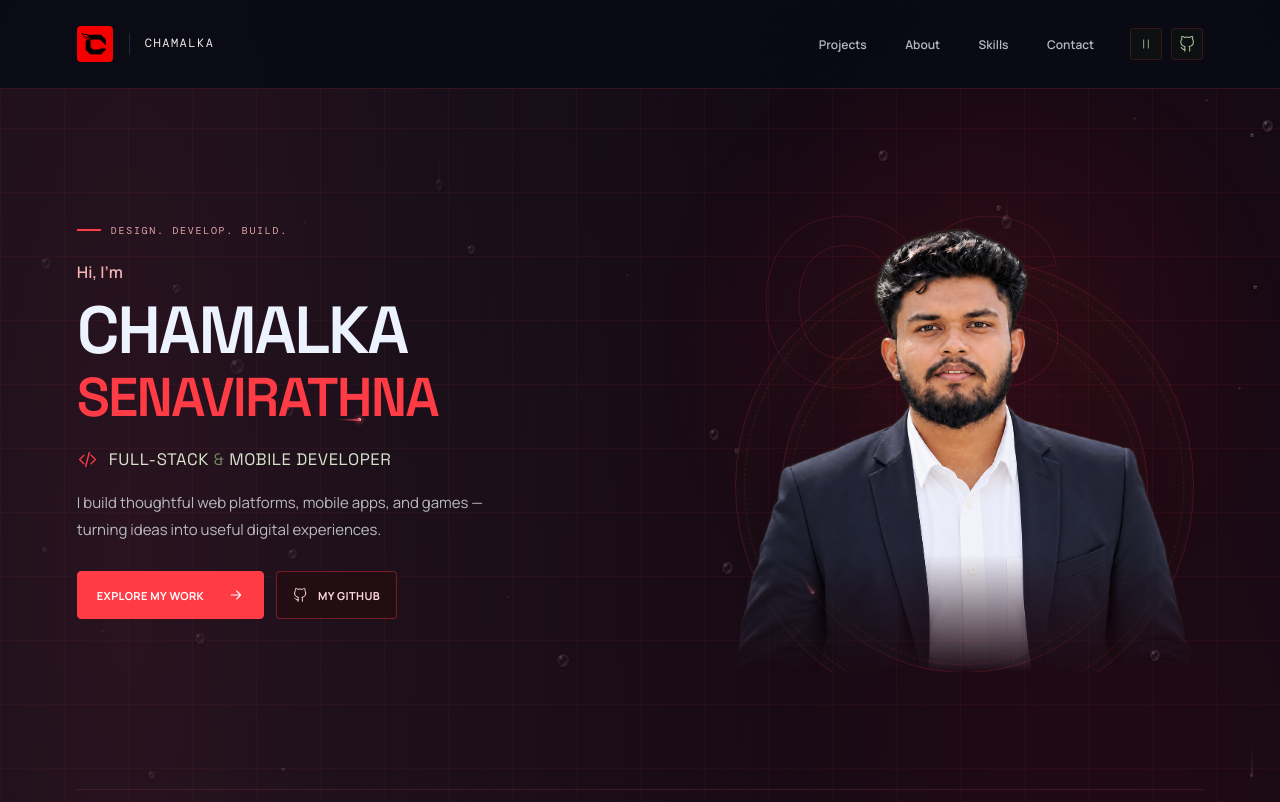
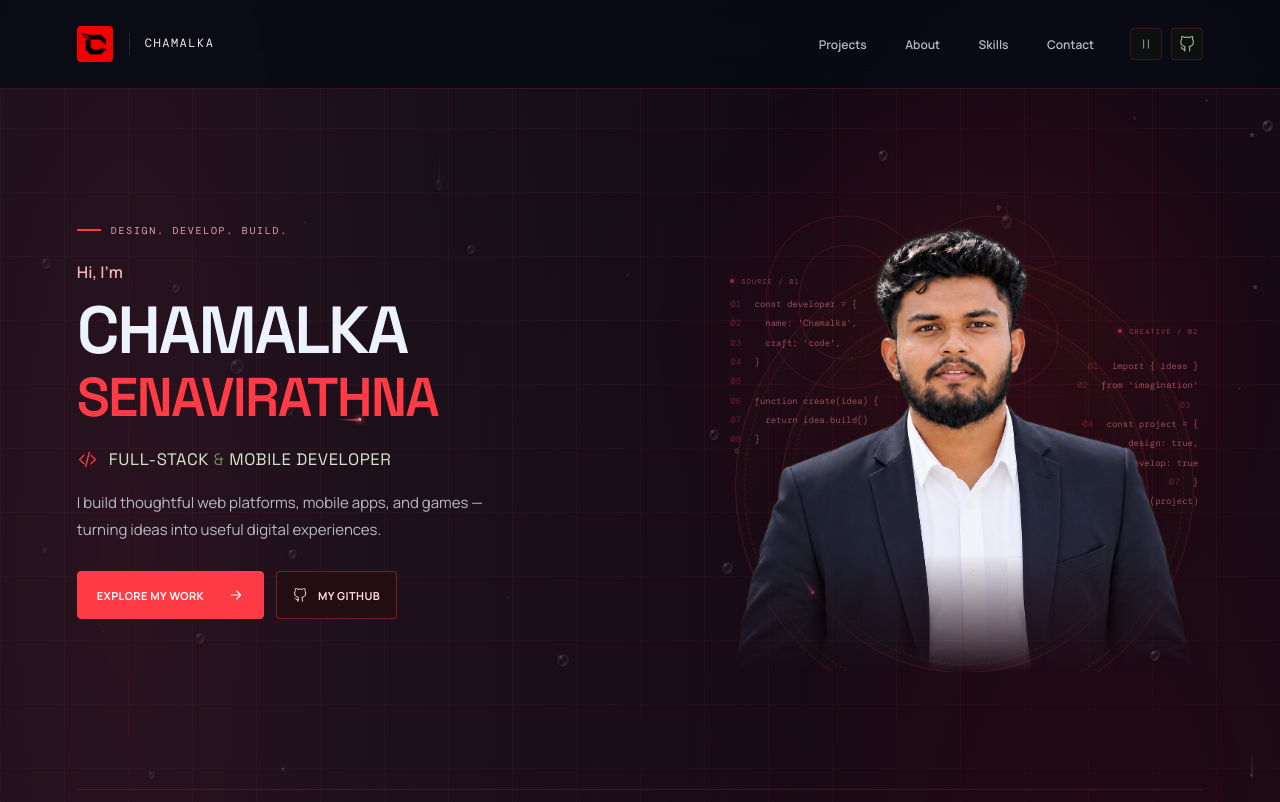
Before and after one commit to Sachith1227/portfolio, a React (Vite) app: page / in a window 1280 px wide. Shown: the top 802 px of the page. Built offline with nearby package versions, Linux system fonts and the light colour scheme.

Commit message:
Add animated code behind portrait

```diff
--- a/src/main.tsx
+++ b/src/main.tsx
@@ -8,6 +8,7 @@ import './styles/rain.css'
 import './styles/intro.css'
 import './styles/sections.css'
 import './styles/redesign.css'
+import './styles/portrait-code.css'
 import App from './App.tsx'
 
 createRoot(document.getElementById('root')!).render(
--- a/src/sections/Hero.tsx
+++ b/src/sections/Hero.tsx
@@ -5,7 +5,9 @@ export default function Hero() {
   return (
     <section className="hero container" id="home" aria-labelledby="hero-title">
       <div className="hero-copy">
-        <p className="hero-kicker enter"><span /> DESIGN. DEVELOP. BUILD.</p>
+        <p className="hero-kicker enter">
+          <span /> DESIGN. DEVELOP. BUILD.
+        </p>
         <p className="hero-greeting enter">Hi, I’m</p>
         <h1 className="enter" id="hero-title">
           <span className="hero-name-line hero-first-name">
@@ -30,13 +32,11 @@ export default function Hero() {
           </span>
         </div>
         <p className="hero-description enter">
-          I build thoughtful web platforms, mobile apps, and games — turning ideas into useful digital experiences.
+          I build thoughtful web platforms, mobile apps, and games — turning
+          ideas into useful digital experiences.
         </p>
         <div className="hero-actions enter">
-          <a
-            className="button"
-            href="#projects"
-          >
+          <a className="button" href="#projects">
             Explore my work <Icon name="arrow" size={16} />
           </a>
           <a
@@ -52,6 +52,71 @@ export default function Hero() {
       <div className="portrait-wrap enter">
         <div className="portrait-stage">
           <div className="portrait-grid" />
+          <div className="portrait-code" aria-hidden="true">
+            <div className="portrait-code-column portrait-code-left">
+              <div className="portrait-code-label">
+                <span /> SOURCE / 01
+              </div>
+              <div className="portrait-code-stream">
+                <span>
+                  <i>01</i> const developer = {'{'}
+                </span>
+                <span>
+                  <i>02</i> &nbsp; name: 'Chamalka',
+                </span>
+                <span>
+                  <i>03</i> &nbsp; craft: 'code',
+                </span>
+                <span>
+                  <i>04</i> {'}'}
+                </span>
+                <span>
+                  <i>05</i>{' '}
+                </span>
+                <span>
+                  <i>06</i> function create(idea) {'{'}
+                </span>
+                <span>
+                  <i>07</i> &nbsp; return idea.build()
+                </span>
+                <span>
+                  <i>08</i> {'}'}
+                </span>
+              </div>
+            </div>
+            <div className="portrait-code-column portrait-code-right">
+              <div className="portrait-code-label">
+                <span /> CREATIVE / 02
+              </div>
+              <div className="portrait-code-stream">
+                <span>
+                  <i>01</i> import {'{'} ideas {'}'}
+                </span>
+                <span>
+                  <i>02</i> from 'imagination'
+                </span>
+                <span>
+                  <i>03</i>{' '}
+                </span>
+                <span>
+                  <i>04</i> const project = {'{'}
+                </span>
+                <span>
+                  <i>05</i> &nbsp; design: true,
+                </span>
+                <span>
+                  <i>06</i> &nbsp; develop: true
+                </span>
+                <span>
+                  <i>07</i> {'}'}
+                </span>
+                <span>
+                  <i>08</i> create(project)
+                </span>
+              </div>
+            </div>
+            <div className="portrait-code-scan" />
+          </div>
           <div className="portrait-ring" aria-hidden="true">
             <span className="ring-spark" />
             <span className="ring-spark ring-spark-delayed" />
--- /dev/null
+++ b/src/styles/portrait-code.css
@@ -0,0 +1,112 @@
+.portrait-code {
+  position: absolute;
+  inset: 5% 1% 4%;
+  z-index: 0;
+  overflow: hidden;
+  pointer-events: none;
+  mask-image: linear-gradient(transparent, #000 15%, #000 80%, transparent);
+}
+
+.portrait-code-column {
+  position: absolute;
+  top: 17%;
+  width: 48%;
+  overflow: hidden;
+  color: #ff8d95;
+  font: 9px/2.15 var(--mono);
+  white-space: nowrap;
+  opacity: 0.52;
+}
+.portrait-code-left {
+  left: 1%;
+}
+.portrait-code-right {
+  right: 0;
+  top: 28%;
+  text-align: right;
+}
+.portrait-code-right .portrait-code-label {
+  justify-content: flex-end;
+}
+.portrait-code-label {
+  display: flex;
+  align-items: center;
+  gap: 7px;
+  margin-bottom: 14px;
+  color: #ff6875;
+  font-size: 7px;
+  letter-spacing: 0.16em;
+}
+.portrait-code-label > span {
+  width: 4px;
+  height: 4px;
+  border-radius: 50%;
+  background: #ff5362;
+  box-shadow: 0 0 8px #ff5362;
+}
+.portrait-code-stream {
+  display: flex;
+  flex-direction: column;
+  animation: portrait-code-drift 9s ease-in-out infinite alternate;
+}
+.portrait-code-right .portrait-code-stream {
+  align-items: flex-end;
+  animation-duration: 11s;
+  animation-direction: alternate-reverse;
+}
+.portrait-code-stream span {
+  display: block;
+}
+.portrait-code-stream i {
+  display: inline-block;
+  margin-right: 8px;
+  color: #ff5665;
+  font-style: normal;
+  opacity: 0.6;
+}
+.portrait-code-scan {
+  position: absolute;
+  inset: 0 0 auto;
+  height: 35%;
+  background: linear-gradient(transparent 88%, #ff455b30 99%, transparent);
+  animation: portrait-code-scan 8s linear infinite;
+}
+@keyframes portrait-code-drift {
+  from {
+    transform: translateY(12px);
+  }
+  to {
+    transform: translateY(-12px);
+  }
+}
+@keyframes portrait-code-scan {
+  from {
+    transform: translateY(-100%);
+  }
+  to {
+    transform: translateY(320%);
+  }
+}
+@media (max-width: 600px) {
+  .portrait-code-column {
+    font-size: 8px;
+    opacity: 0.48;
+  }
+  .portrait-code-label {
+    font-size: 6px;
+  }
+}
+@media (prefers-reduced-motion: reduce) {
+  .portrait-code-stream {
+    animation: none;
+  }
+  .portrait-code-scan {
+    display: none;
+  }
+}
+.motion-off .portrait-code-stream {
+  animation: none;
+}
+.motion-off .portrait-code-scan {
+  display: none;
+}
```
